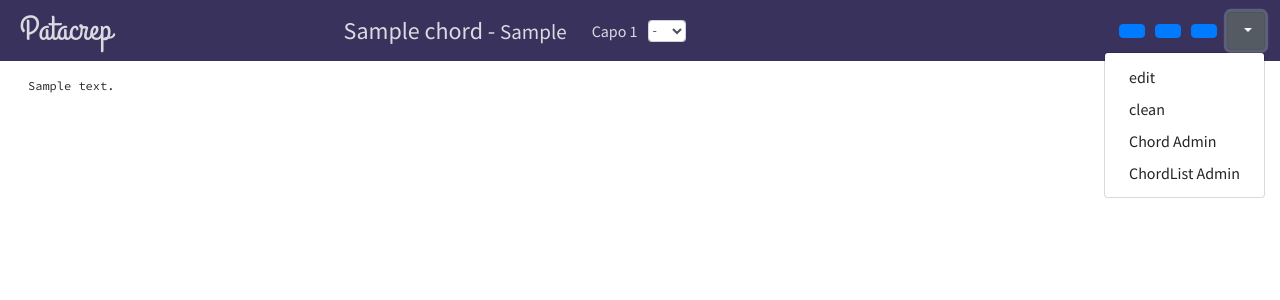
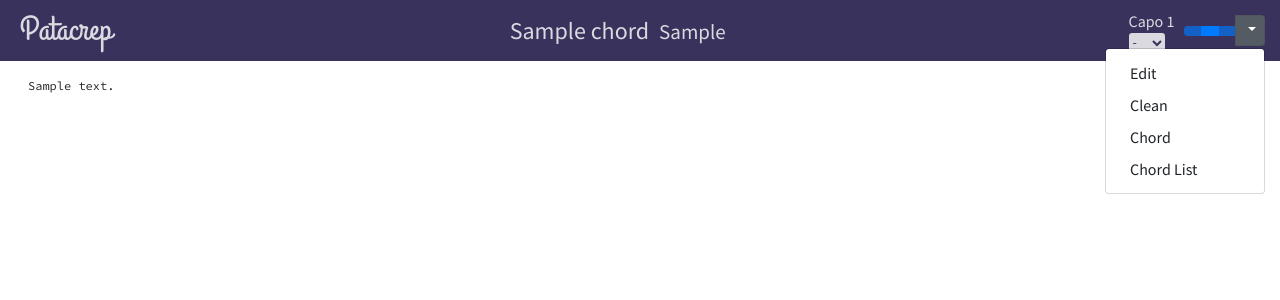
Before and after one commit to Fritzip/patacrep, a Django app: page /patacrep/1/ in a window 1280 px wide, after a click that opens the changed part. Shown: the top 300 px of the page. Run offline with Django 3.2, Linux system fonts and the light colour scheme; tables that the repository leaves empty hold one stand-in row (values such as "Sample post"); some libraries are stand-ins or nearby versions.

Commit message:
header style, edit content (rm lines)

```diff
--- a/patacrep/static/patacrep/style.css
+++ b/patacrep/static/patacrep/style.css
@@ -75,16 +75,24 @@ a.website-name:hover {
 }
 
 .page-title {
+  display: flex;
+  flex-flow: row wrap;
+  align-items: baseline;
   font-size: 24px;
   padding: 5px 10px;
   margin-left: auto;
+  margin-right: auto;
+}
+
+.page-title * {
+  margin: 0px 5px;
 }
 
 .page-buttons {
   display: flex;
   flex-flow: row wrap;
   margin-right: 10px;
-  margin-left: auto;
+  /*margin-left: auto;*/
   align-items: center;
 }
 
@@ -126,18 +134,33 @@ a.website-name:hover {
   border-right: 1px dashed #333;
 }
 
-#start-note-selector {
+#start-note-selector, #start-note-selector * {
   width: fit-content;
   height: fit-content;
+  background-color: #dadae0;
+  color: #39325d;
+  /*border: 2px solid #dadae0;*/
+  border: 0px;
+  font-family: inherit;
 }
 
 .infotab {
   display: flex;
-  flex-wrap: wrap;
+  flex-wrap: nowrap;
   align-items: center;
-  margin-right: auto;
+  /*margin-right: auto;*/
 }
 
-.infotab * {
+.infotab > * {
   margin:5px;
 }
+
+.content > #edit-chord-container {
+  overflow-y: auto;
+}
+
+.flex-col {
+  display: flex;
+  width: max-content;
+  flex-flow: column nowrap;
+}
--- a/patacrep/templates/patacrep/base_template.html
+++ b/patacrep/templates/patacrep/base_template.html
@@ -38,16 +38,18 @@
         {% endblock infotab %}
       </div>
       <div class="page-buttons">
+        <div class="btn-group btn-group-sm" role="group" aria-label="Navigation">
           {% block buttons %}
           {% endblock buttons %}
-        <div class="dropdown">
-          <button class="btn btn-secondary dropdown-toggle" type="button" id="dropdownMenuButton" data-toggle="dropdown" aria-haspopup="true" aria-expanded="false">
+          <div class="btn-group" role="group">
+            <button class="btn btn-secondary dropdown-toggle btn-sm shadow-none" type="button" id="dropdownMenuButton" data-toggle="dropdown" aria-haspopup="true" aria-expanded="false">
               <i class="fas fa-cog"></i>
             </button>
             <div class="dropdown-menu dropdown-menu-right" aria-labelledby="dropdownMenuButton">
               {% block options %}
               {% endblock options %}
-            <a class="dropdown-item" id="admin-chord" href="{% url 'admin:patacrep_chord_changelist' %}">ChordList Admin</a>
+              <a class="dropdown-item" id="admin-chord" href="{% url 'admin:patacrep_chord_changelist' %}"><i class="fas fa-database"></i> Chord List</a>
+            </div>
           </div>
         </div>
       </div>
--- a/patacrep/templates/patacrep/detail.html
+++ b/patacrep/templates/patacrep/detail.html
@@ -2,19 +2,27 @@
 {% load static %}
 
 {% block pagetitle %}
-{{ chord.title }} - <small>{{ chord.artist }}</small>
+<span>{{ chord.title }}</span><small>{{ chord.artist }}</small>
 {% endblock %}
 
 {% block buttons %}
-  <a class="btn btn-primary" href="{% url 'patacrep:detail' prev %}"><i class="fas fa-angle-left"></i></a>
-  <a class="btn btn-primary" href="{% url 'patacrep:detail' next %}"><i class="fas fa-angle-right"></i></a>
-  <a class="btn btn-primary" href="{% url 'patacrep:detail' rand %}"><i class="fas fa-random"></i></a>
+  {% if prev %}
+  <a role="button" class="btn btn-primary" href="{% url 'patacrep:detail' prev %}"><i class="fas fa-angle-left"></i></a>
+  {% else %}
+  <a role="button" class="btn btn-primary disabled" href="#" aria-disabled="true"><i class="fas fa-angle-left"></i></a>
+  {% endif %}
+  <a role="button" class="btn btn-primary" href="{% url 'patacrep:detail' rand %}"><i class="fas fa-random"></i></a>
+  {% if next %}
+  <a role="button" class="btn btn-primary" href="{% url 'patacrep:detail' next %}"><i class="fas fa-angle-right"></i></a>
+  {% else %}
+  <a role="button" class="btn btn-primary disabled" href="#" aria-disabled="true"><i class="fas fa-angle-right"></i></a>
+  {% endif %}
 {% endblock %}
 
 {% block options %}
-<a class="dropdown-item" href="{% url 'patacrep:edit' chord.id %}">edit</a>
-<a class="dropdown-item" id="clean" chord_pk="{{chord.pk}}" href="#">clean</a>
-  <a class="dropdown-item" id="admin-chord" href="{% url 'admin:patacrep_chord_change' chord.id %}">Chord Admin</a>
+  <a class="dropdown-item" id="edit" href="{% url 'patacrep:confirm_remove' chord.id %}"><i class="fas fa-edit"></i> Edit</a>
+  <a class="dropdown-item" id="clean"><i class="fas fa-broom"></i> Clean</a>
+  <a class="dropdown-item" id="admin-chord" href="{% url 'admin:patacrep_chord_change' chord.id %}"><i class="fas fa-database"></i> Chord</a>
 {% endblock options %}
 
 {% block infotab %}
@@ -23,10 +31,10 @@
   {% else %}
       <i class="far fa-star"></i>
   {% endif %}
+  <div class="flex-col">
     {% if chord.capo > 0 %}
         <span>Capo {{ chord.capo }}</span>
     {% endif %}
-
     <select class="form-control form-control-sm p-0" id="start-note-selector">
       {% for value, text in form.start_note.field.choices %}
         {% if value == chord.start_note %}
@@ -36,6 +44,7 @@
         {% endif %}
       {% endfor %}
     </select>
+  </div>
 {% endblock infotab %}
 
 
@@ -50,6 +59,10 @@
 {% block js %}
   <!-- jQuery -->
   <script src="{% static 'external/jquery-3.4.1.min.js' %}"></script>
+
+  <!-- NoSleep -->
+  <!-- <script src="{% static 'external/noSleep-0.9.0.min.js' %}"></script> -->
+
 
   <script>
     $(document).ready(function(){
@@ -67,7 +80,7 @@
       $(document).on('click', '.fa-star', function(){
         var star = $(this);
         $.ajax({
-          url: '{% url "patacrep:toggle_favorite" %}',
+          url: '{% url "patacrep:ajax_toggle_favorite" %}',
           type: "POST",
           data: {
               csrfmiddlewaretoken: '{{ csrf_token }}',
@@ -75,6 +88,7 @@
           },
           dataType: 'json',
           success: function (data) {
+            // todo notification
             if (data.added) {
               $(star).attr('data-prefix', 'fas');
               $(star).css('color', 'yellow');
@@ -89,7 +103,7 @@
       $(document).on('change', '#start-note-selector', function() {
         var new_start_note_value = $('#start-note-selector').find(":selected").attr('value');
         $.ajax({
-          url: '{% url "patacrep:change_start_note" %}',
+          url: '{% url "patacrep:ajax_change_start_note" %}',
           type: "POST",
           data: {
               csrfmiddlewaretoken: '{{ csrf_token }}',
@@ -99,6 +113,21 @@
           dataType: 'json',
           success: function (data) {
             // todo notification
+          }
+        });
+      });
+
+      $(document).on('click', '#clean', function(){
+        $.ajax({
+          url: '{% url "patacrep:ajax_clean_chord" %}',
+          type: "POST",
+          data: {
+              csrfmiddlewaretoken: '{{ csrf_token }}',
+              'chord_pk': '{{chord.pk}}'
+          },
+          dataType: 'json',
+          success: function (data) {
+            window.location.href = '{% url "patacrep:detail" 0 %}'.replace('0', data.pkid);
           }
         });
       });
@@ -128,26 +157,5 @@
       });
     });
   </script>
-  <script>
-    $("#clean").click(function () {
-      var chord_pk = $(this).attr("chord_pk");
-      $.ajax({
-        url: '{% url "patacrep:ajax_clean" %}',
-        type: "POST",
-        data: {
-            csrfmiddlewaretoken: '{{ csrf_token }}',
-            'chord_pk': chord_pk
-        },
-        dataType: 'json',
-        success: function (data) {
-          // console.log(data.pkid);
-          window.location.href = '{% url "patacrep:detail" 0 %}'.replace('0', data.pkid);
-          // location.href = "http://www.example.com/ThankYou.html";
-          // if (data.is_taken) {
-          //   alert("Successfully modified : " + data.pkid);
-          // }
-        }
-      });
-    });
-  </script>
+
 {% endblock js %}
--- a/patacrep/urls.py
+++ b/patacrep/urls.py
@@ -7,16 +7,20 @@ app_name = 'patacrep'
 urlpatterns = [
     path('', views.index, name='index'),
     path('<int:pk>/', views.ChordDetail.as_view(), name='detail'),
+    path('ajax/toggle_favorite/', views.toggle_favorite, name='ajax_toggle_favorite'),
+    path('ajax/change_start_note/', views.change_start_note, name='ajax_change_start_note'),
+    path('ajax/clean_chord/', views.clean, name='ajax_clean_chord'),
+
+    path('<int:chord_id>/confirm_remove/', views.confirm_remove, name='confirm_remove'),
+    path('ajax/save_edit/', views.save_edit, name='ajax_save_edit'),
+
     path('<int:chord_id>/edit/', views.edit, name='edit'),
-    path('<int:chord_id>/confirm_remove/', views.confirm_remove, name='confirm_remove'),
+    path('save_and_next/', views.save_and_next, name='save_and_next'),
+    path('ajax/next/', views.next, name='ajax_next'),
+
+
     #url(r'^signup/$', views.SignUpView.as_view(), name='signup'),
     #url(r'^save_edit/$', views.save_edit, name='save_edit'),
     # url(r'^ajax/save_edit/$', views.save_edit, name='save_edit'),
-    path('save_and_next/', views.save_and_next, name='save_and_next'),
-    path('ajax/next/', views.next, name='ajax_next'),
-    path('ajax/clean/', views.clean, name='ajax_clean'),
-    path('save_edit/', views.save_edit, name='save_edit'),
-    path('ajax/toggle_favorite/', views.toggle_favorite, name='toggle_favorite'),
-    path('ajax/change_start_note/', views.change_start_note, name='change_start_note'),
     # path('<int:chord_id>/<str:npr>/', views.nextprevrand, name='nextprevrand'),
 ]
--- a/patacrep/views.py
+++ b/patacrep/views.py
@@ -39,6 +39,16 @@ class ChordDetail(DetailView):
 
     def get_context_data(self, **kwargs):
         self.object.content = format_content(self.object.content)
+
+        rcc = self.object.removed_content_confirmation.split(', ')
+
+        new_content = []
+        for i, line in enumerate(self.object.content.split('\n')):
+            if str(i) not in rcc:
+                new_content.append(line)
+
+        self.object.content = '\n'.join(new_content)
+
 
         # Call the base implementation first to get a context
         context = super(ChordDetail, self).get_context_data(**kwargs)
@@ -84,41 +94,49 @@ def change_start_note(request):
     data = {}
     return JsonResponse(data)
 
-def edit(request, chord_id):
-    chord = get_object_or_404(Chord, pk=chord_id)
-    return render(request, 'patacrep/edit.html', {'chord': chord})
+def clean(request):
+    chord_pk = request.POST['chord_pk']
+    clean_chord(chord_pk)
+
+    data = {
+        'pkid': chord_pk
+    }
+    return JsonResponse(data)
+
+
+def save_edit(request):
+    rm_lines = request.POST.getlist('rm_lines[]')
+    chord_pk = request.POST['chord_pk']
+
+    Chord.objects.filter(pk=chord_pk).update(removed_content_confirmation=", ".join(rm_lines))
+    data = {
+        'pkid': chord_pk
+    }
+    return JsonResponse(data)
 
 def confirm_remove(request, chord_id):
     chord = get_object_or_404(Chord, pk=chord_id)
 
-    # print(chord.removed_content_confirmation.split(', '))
     rcc = chord.removed_content_confirmation.split(', ')
-    # print(chord.warning_lines.split(', '))
     wl = chord.warning_lines.split(', ')
-    # print(rcc)
-    # print(wl)
-    # rcc = [0, 1, 2, 8, 9]
-    # wl = [4, 6, 7]
+
     modified_lines = []
     for i, line in enumerate(chord.content.split('\n')):
         if str(i) in rcc:
             modified_lines.append((i, line, True, False))
-            # print("D : ", line)
         elif str(i) in wl:
             modified_lines.append((i, line, False, True))
-            # print("M : ", line)
         else:
             modified_lines.append((i, line, False, False))
-            # print("    ", line)
-
-    # print(modified_lines)
-    # for line in chord.removed_content_confirmation.split('\n'):
-    #     i += 1
-    # for line in chord.content.split('\n'):
-    #     delete_lines.append((i, line, False))
-    #     i += 1
 
     return render(request, 'patacrep/confirm_remove.html', {'chord': chord, 'modified_lines': modified_lines})
+
+###########################################
+# WIP
+
+def edit(request, chord_id):
+    chord = get_object_or_404(Chord, pk=chord_id)
+    return render(request, 'patacrep/edit.html', {'chord': chord})
 
 def next(request):
     chord_pk = request.POST['chord_pk']
@@ -167,24 +185,3 @@ def save_and_next(request):
         'pkid': next_chord.pk
     }
     return JsonResponse(data)
-
-def clean(request):
-    chord_pk = request.POST['chord_pk']
-    clean_chord(chord_pk)
-
-    # json response
-    data = {
-        'pkid': chord_pk
-    }
-    return JsonResponse(data)
-
-def save_edit(request):
-    modified_content = request.GET.get('modified_content', None)
-    chord_pk = request.GET.get('chord_pk', None)
-
-    Chord.objects.filter(pk=chord_pk).update(content=modified_content.rstrip())
-    Chord.objects.filter(pk=chord_pk).update(edited=True)
-    data = {
-        'pkid': chord_pk
-    }
-    return JsonResponse(data)
```
Also changed, not shown: patacrep/templates/patacrep/confirm_remove.html (+41 -13 lines). Lines whose indentation alone changed are shown as unchanged.
